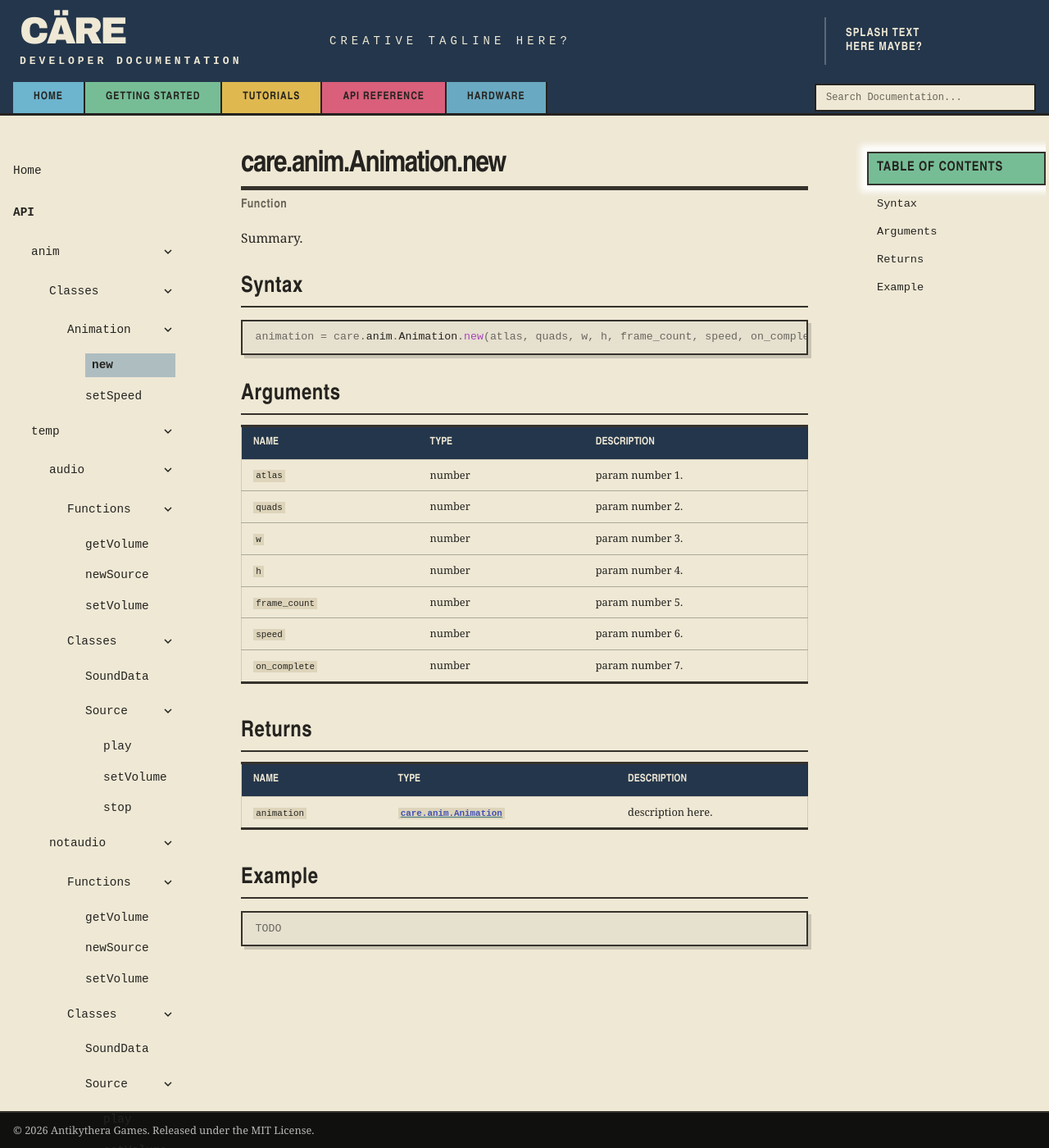
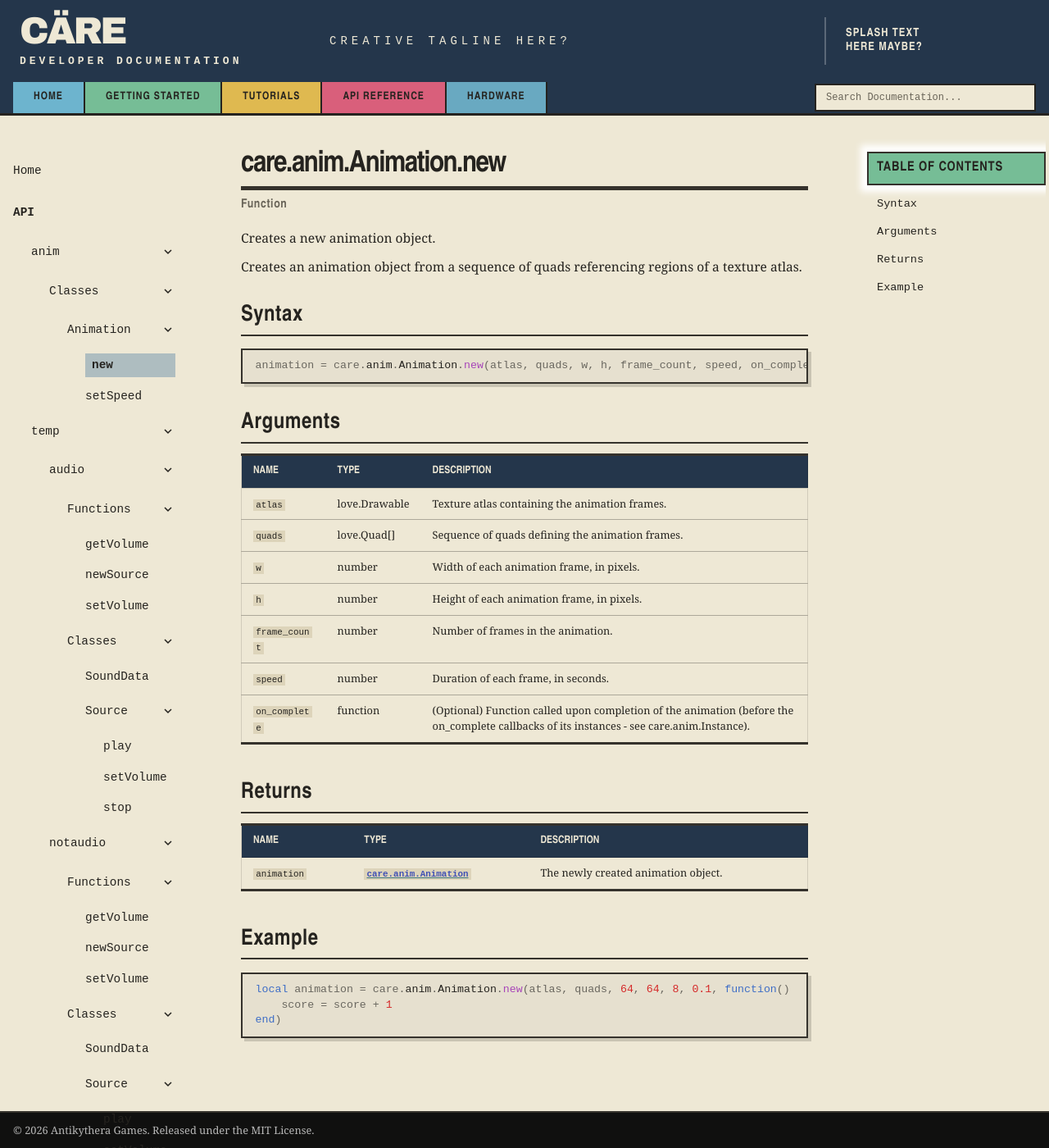
Before and after one commit to mjsutcliffe99/Care, an MkDocs documentation site: the page built from website/docs/api/anim/animation/new.md, in a window 1280 px wide and 1400 px high. Shown: the whole window at 82% size. Built offline with MkDocs 1.6.1 and Material for MkDocs 9.7.7, drawn with Linux system fonts in a browser that asks for light colours.

Commit message:
Added first real API doc (for care.animation.anim)

````diff
--- a/website/docs/api/anim/animation/new.md
+++ b/website/docs/api/anim/animation/new.md
@@ -2,7 +2,10 @@
 
 <span class="api-kind">Function</span>
 
-Summary.
+Creates a new animation object.
+
+
+Creates an animation object from a sequence of quads referencing regions of a texture atlas.
 
 ## Syntax
 
@@ -14,22 +17,24 @@ animation = care.anim.Animation.new(atlas, quads, w, h, frame_count, speed, on_c
 
 | Name | Type | Description |
 | --- | --- | --- |
-| `atlas` | number | param number 1. |
-| `quads` | number | param number 2. |
-| `w` | number | param number 3. |
-| `h` | number | param number 4. |
-| `frame_count` | number | param number 5. |
-| `speed` | number | param number 6. |
-| `on_complete` | number | param number 7. |
+| `atlas` | love.Drawable | Texture atlas containing the animation frames. |
+| `quads` | love.Quad[] | Sequence of quads defining the animation frames. |
+| `w` | number | Width of each animation frame, in pixels. |
+| `h` | number | Height of each animation frame, in pixels. |
+| `frame_count` | number | Number of frames in the animation. |
+| `speed` | number | Duration of each frame, in seconds. |
+| `on_complete` | function | (Optional) Function called upon completion of the animation (before the on_complete callbacks of its instances - see care.anim.Instance). |
 
 ## Returns
 
 | Name | Type | Description |
 | --- | --- | --- |
-| `animation` | [`care.anim.Animation`](index.md) | description here. |
+| `animation` | [`care.anim.Animation`](index.md) | The newly created animation object. |
 
 ## Example
 
 ```lua
-TODO
+local animation = care.anim.Animation.new(atlas, quads, 64, 64, 8, 0.1, function()
+    score = score + 1
+end)
 ```
````
Also changed, not shown: website/docs/api/anim/animation/index.md (+10 -5 lines), website/docs/api/anim/animation/setSpeed.md (+6 -3 lines), website/docs/api/anim/index.md (+1 -1 lines), 1 other file.
